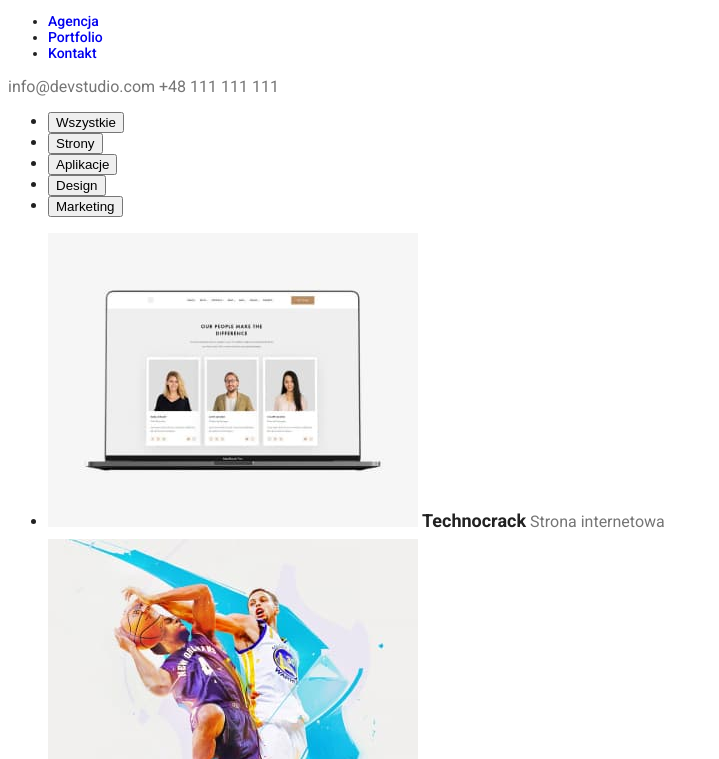
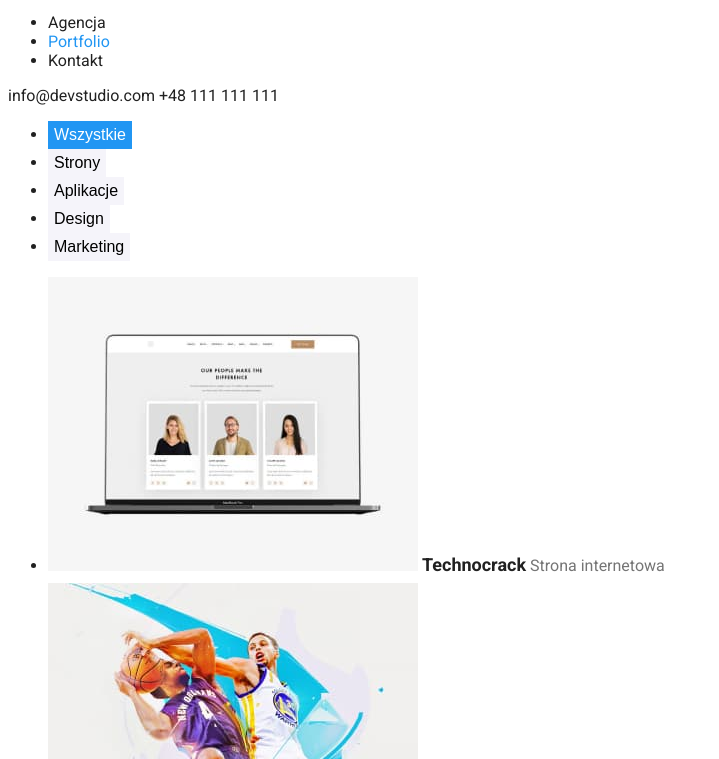
Before and after one commit to sim-mag/goit-markup-hw-02, a plain HTML site: page portfolio.html in a window 1280 px wide. Shown: the part 41-800 px from the top of the page, without its empty margins (0-719 px from the left). Drawn offline with Linux system fonts and the light colour scheme.

Commit message:
added css (for all)

```diff
--- a/css/styles.css
+++ b/css/styles.css
@@ -11,17 +11,20 @@ body {
 }
 
 /* HEADER */
-.nav {
+header a {
   color: var(--black);
+  text-decoration: none;
+}
+
+nav a.contact {
+  color: var(--grey);
   font-weight: 500;
   font-size: 14px;
   line-height: 16px;
-    text-decoration: none;
 }
 
-.nav-contact {
-    color: var(--grey);
-    text-decoration: none;
+nav a.active {
+    color: var(--blue);
 }
 
 .company-name {
@@ -35,8 +38,8 @@ body {
     color: var(--blue);
 }
 
-a {
-    text-decoration: none;
+nav a:hover {
+  color: var(--blue);
 }
 
 /* EFEKTYWNE ROZWIĄZANIA... */
@@ -48,6 +51,27 @@ a {
     font-size: 44px;
     line-height: 60px;
     text-align: center;
+}
+
+/* BUTTONS */
+.button {
+  background-color: #F5F4FA;
+  font-size: 16px;
+  font-weight: 500;
+  line-height: 26px;
+  border: none;
+}
+
+.actual {
+  color: white;
+  background-color: var(--blue)
+}
+
+.index {
+  color: white;
+background-color: var(--blue);
+  font-weight: 700;
+  line-height: 30px;
 }
 
 /* SEKCJA TEKSTOWA LOREM */
@@ -116,6 +140,6 @@ address {
 }
 
 .footer-contact {
-    color: #FFFFFF99;
+    color: #ffffff99;
     text-decoration: none;
 }
--- a/portfolio.html
+++ b/portfolio.html
@@ -16,27 +16,26 @@
 
 <body>
     <header>
-
         <nav>
             <a class="company-name" href="index.html"><span class="logo">Web</span>Studio</a>
-            <ul><span class="nav">
-                <li><a href="index.html">Agencja</a></li>
-                <li><a href="portfolio.html">Portfolio</a></li>
-                <li><a href="index.html">Kontakt</a></li>
+            <ul><span>
+                    <li><a href="index.html">Agencja</a></li>
+                    <li><a class="active"href="portfolio.html">Portfolio</a></li>
+                    <li><a href="index.html">Kontakt</a></li>
             </ul></span>
         </nav>
 
-        <a class="nav-contact" href="mailto:info@devstudio.com">info@devstudio.com</a>
-        <a class="nav-contact" href="tel:+48111111111">+48 111 111 111</a>
+        <a class="contact" href="mailto:info@devstudio.com">info@devstudio.com</a>
+        <a href="tel:+48111111111">+48 111 111 111</a>
     </header>
     <main>
 
         <ul>
-            <li><button class="click" type="button">Wszystkie</button></li>
-            <li><button class="click" type="button">Strony</button></li>
-            <li><button class="click" type="button">Aplikacje</button></li>
-            <li><button class="click" type="button">Design</button></li>
-            <li><button class="click" type="button">Marketing</button></li>
+            <li><button class="button actual" type="button">Wszystkie</button></li>
+            <li><button class="button" type="button">Strony</button></li>
+            <li><button class="button" type="button">Aplikacje</button></li>
+            <li><button class="button" type="button">Design</button></li>
+            <li><button class="button" type="button">Marketing</button></li>
         </ul>
 
         <ul>
```
Also changed, not shown: index.html (+15 -12 lines). Lines whose indentation alone changed are shown as unchanged.
